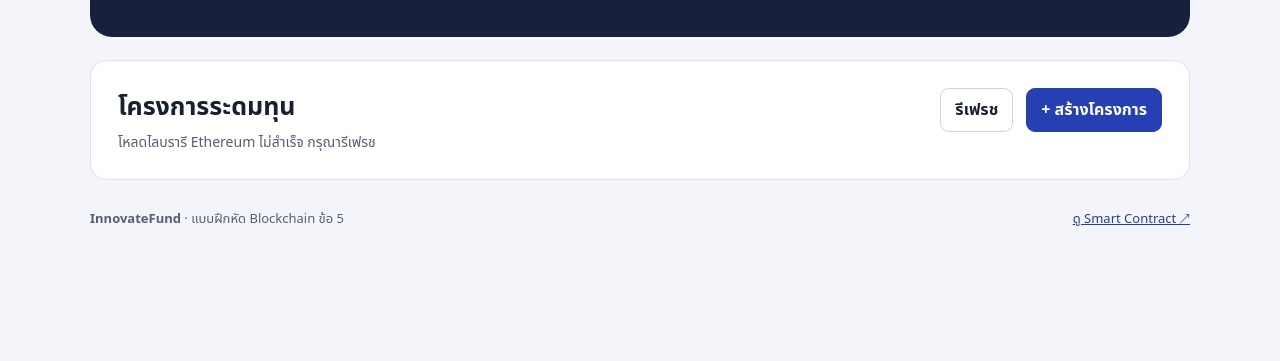
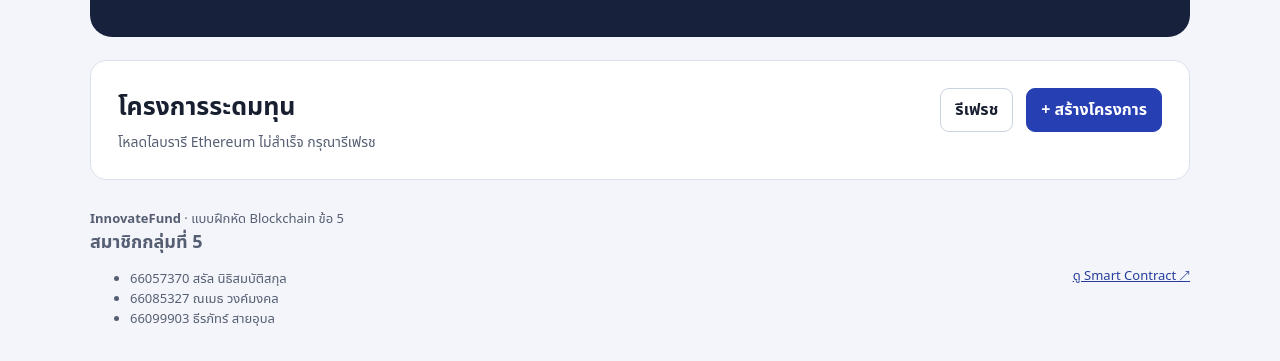
Before and after one commit to namethzz/innovatefund-dapp, a plain HTML site: page index.html in a window 1280 px wide. Shown: the part 301-662 px from the top of the page. Drawn offline with nearby package versions, Linux system fonts and the light colour scheme.

Commit message:
Credit Group 5 members

```diff
--- a/index.html
+++ b/index.html
@@ -26,7 +26,20 @@
   </section>
   <section class="surface" id="detail" hidden aria-live="polite"></section>
 </main>
-<footer class="wrap"><div><strong>InnovateFund</strong> · แบบฝึกหัด Blockchain ข้อ 5</div><a id="explorer" target="_blank" rel="noopener" hidden>ดู Smart Contract ↗</a></footer>
+<footer class="wrap">
+  <div>
+    <p><strong>InnovateFund</strong> · แบบฝึกหัด Blockchain ข้อ 5</p>
+    <section aria-labelledby="group-members">
+      <h3 id="group-members">สมาชิกกลุ่มที่ 5</h3>
+      <ul>
+        <li>66057370 สรัล นิธิสมบัติสกุล</li>
+        <li>66085327 ณเมธ วงค์มงคล</li>
+        <li>66099903 ธีรภัทร์ สายอุบล</li>
+      </ul>
+    </section>
+  </div>
+  <a id="explorer" target="_blank" rel="noopener" hidden>ดู Smart Contract ↗</a>
+</footer>
 <dialog id="create-dialog" aria-labelledby="create-title">
   <form id="create-form">
     <div class="section-head"><h2 id="create-title">สร้างโครงการ</h2><button type="button" id="close-create" aria-label="ปิด">×</button></div>
```
